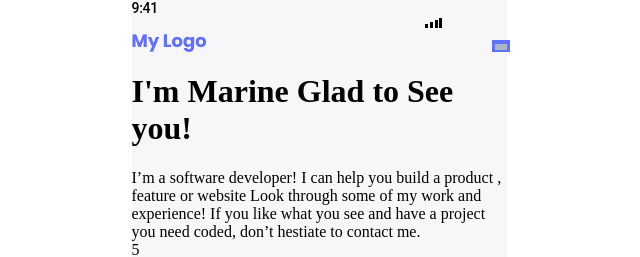
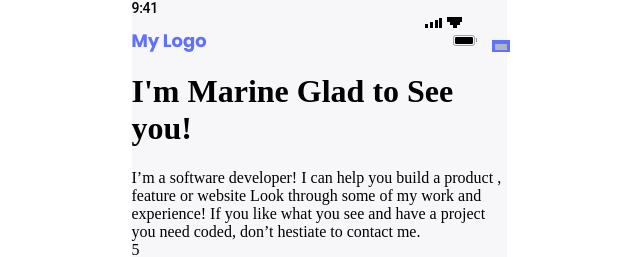
Before and after one commit to Lucas-Erkana/Portfolio-Mobile, a website: page index.html in a window 1280 px wide. Shown: the top 257 px of the page, 381-1021 px from the left. Drawn offline with Linux system fonts and the light colour scheme.

Commit message:
apply position,width,height,left,top properties to battery selector

```diff
--- a/style.css
+++ b/style.css
@@ -65,8 +65,8 @@ body {
   background: #000000;
   border-color: black;
 }
-.cellularbar {
-  position: relative;
+.cellularbars {
+  /* position: relative; */
   float: right;
 }
 .logo img{
@@ -117,7 +117,69 @@ body {
  border: 2px solid #ACB7C3;
  float:right
 }
+#wifibar1 {
+  position: absolute;
+width: 15.27px;
+height: 4.74px;
+right: 44.03px;
+top: 17.33px;
+background: #000000;
+}
 
+#wifibar2{
+  position: absolute;
+  width: 9.95px;
+  height: 3.63px;
+  right: 46.69px;
+  top: 21.12px;
+  background: #000000;
+}
+#wifibar3{
+  position: absolute;
+  width: 4.63px;
+  height: 3.37px;
+  right: 49.36px;
+  top: 24.92px;
+  background: #000000;
+}
+.battery{
+  position: absolute;
+  width: 24.33px;
+  height: 11.33px;
+  left: 336px;
+  top: 17.33px;
+}
+.battery #capacity {
+  position: absolute;
+  width: 18px;
+  height: 7.33px;
+  right: 19px;
+  top: 19.33px;
+  background: #000000;
+  border-radius: 1.33333px;
+}
+.battery #cap{
+  position: absolute;
+width: 1.33px;
+height: 4px;
+right: 14.67px;
+top: 21px;
+background: #000000;
+mix-blend-mode: normal;
+opacity: 0.4;
+}
+.battery #border{
+  box-sizing: border-box;
+  position: absolute;
+  width: 22px;
+  height: 11.33px;
+  right: 17px;
+  top: 17.33px;
+  mix-blend-mode: normal;
+  opacity: 0.35;
+  border: 1px solid #000000;
+  border-radius: 2.66667px;
+}
 .union{
 position: relative;
 width: 18px;
```
